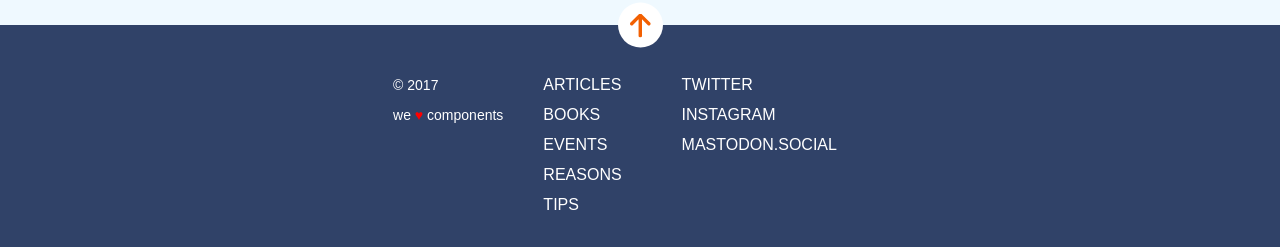
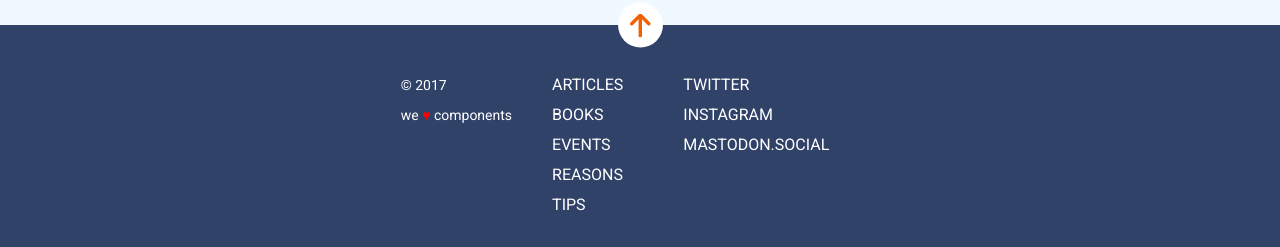
Before and after one commit to chicano85/anonimous-proxy, a website: page docs/index.html in a window 1280 px wide. Shown: the part 1524-1771 px from the top of the page. Drawn offline with nearby package versions, Linux system fonts and the light colour scheme; files that its build step writes are made by us from their sources; files whose address does not match are found by name.

Commit message:
add footer fonts

```diff
--- a/src/scss/layout/_footer.scss
+++ b/src/scss/layout/_footer.scss
@@ -32,7 +32,7 @@
     }
   }
   &--links {
-    font-family: arial;
+    font-family: $font-paragraph;
     font-size: 16px;
     color: white;
     line-height: 30px;
@@ -47,7 +47,7 @@
   &__small {
     display: flex;
     flex-direction: column;
-    font-family: arial;
+    font-family: $font-paragraph;
     font-size: 14px;
     line-height: 30px;
     color: white;
```
